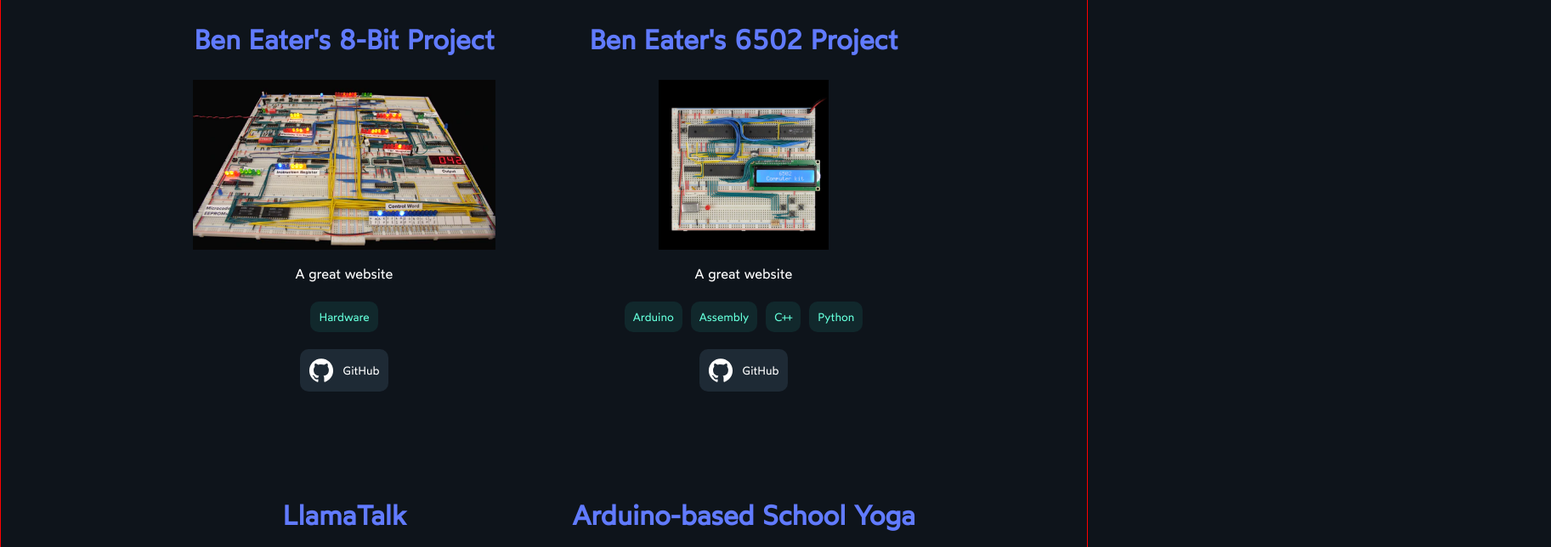
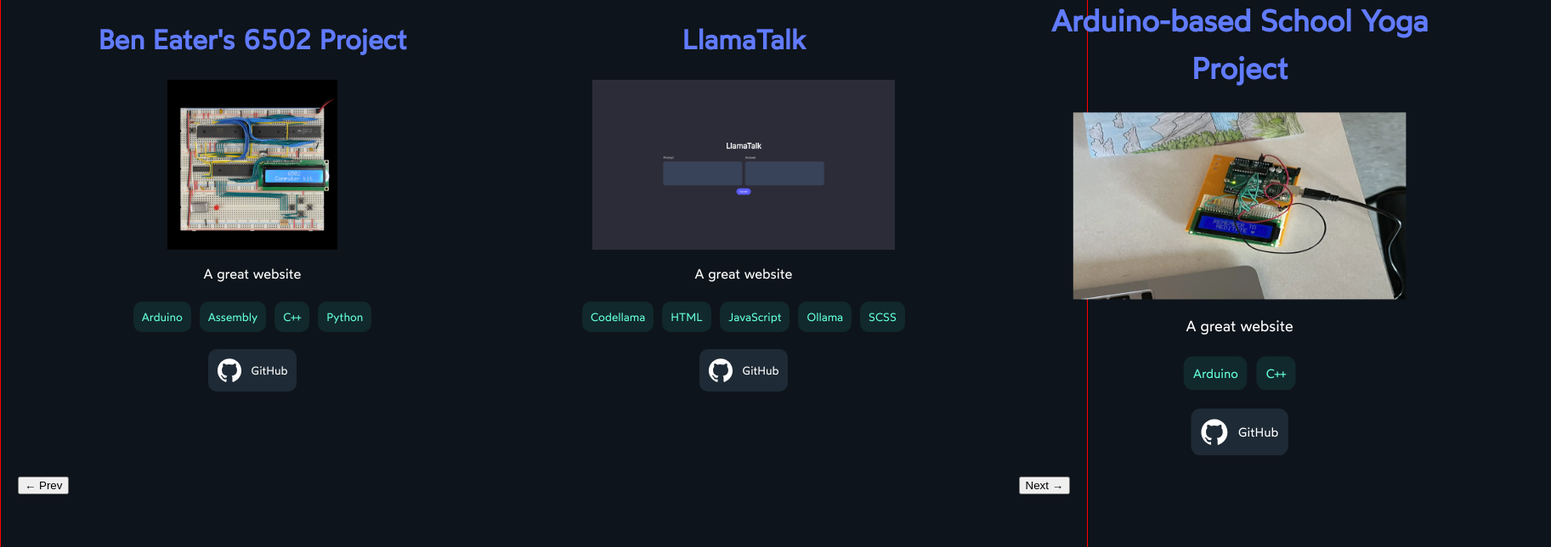
Before and after one commit to soodaayush/aayushsood-v2, a Next.js app: page / in a window 1280 px wide. Shown: the part 1520-2164 px from the top of the page at 85% size, 1825 px wide, since content can reach past the window. Built offline with nearby package versions, Linux system fonts and the light colour scheme.

Commit message:
In process of adding project carousel

```diff
--- a/src/app/components/interest.js
+++ b/src/app/components/interest.js
@@ -6,7 +6,22 @@
 
 export default function Interest(props) {
   return (
-    <motion.div className={styles.interestContainer}>
+    <motion.div
+      initial={{ scale: 1, opacity: 0.9 }}
+      whileHover={{
+        scale: 1.1,
+        opacity: 1,
+        rotate: 5,
+        boxShadow: "0px 4px 20px rgba(255, 255, 255, 0.3)",
+        transition: { type: "spring", stiffness: 300, damping: 15 },
+        transformOrigin: "center",
+      }}
+      whileTap={{
+        scale: 0.95,
+        transition: { type: "spring", stiffness: 300, damping: 15 },
+      }}
+      className={styles.interestContainer}
+    >
       <h1 className={styles.interestTitle}>
         <div className={styles.interestIcon}>{props.icon}</div>
         {props.name}
--- a/src/app/components/techincalSkill.js
+++ b/src/app/components/techincalSkill.js
@@ -8,9 +8,9 @@
   return (
     <motion.div
       whileHover={{
-        scale: 1.1, // Slightly enlarge
-        backgroundColor: "#2d3748", // Change background color (orange)
-        boxShadow: "0px 10px 20px rgba(0, 0, 0, 0.2)", // Add shadow
+        scale: 1.1,
+        backgroundColor: "#2d3748",
+        boxShadow: "0px 10px 20px rgba(0, 0, 0, 0.2)",
       }}
       className={styles.technicalSkillContainer}
     >
--- a/src/app/page.js
+++ b/src/app/page.js
@@ -11,6 +11,7 @@
 import eightBit from "./assets/projects/thumbnails/8-bit-computer.webp";
 import sixtyFiveZeroTwo from "./assets/projects/thumbnails/6502.webp";
 import llamaTalk from "./assets/projects/thumbnails/llamatalk.png";
+import arduinoYogaProject from "./assets/projects/thumbnails/arduino-yoga-project.webp";
 import wordSmith from "./assets/projects/thumbnails/wordsmith.png";
 import leetCode from "./assets/projects/thumbnails/leetcode.png";
 import coinDeno from "./assets/projects/thumbnails/coindeno.png";
@@ -60,7 +61,7 @@
   {
     name: "Arduino-based School Yoga Project",
     link: "https://www.aayushsood.com/",
-    image: Aayush,
+    image: arduinoYogaProject,
     description: "A great website",
     tags: ["Arduino", "C++"].sort((a, b) => a.localeCompare(b)),
     github: "https://github.com/soodaayush",
@@ -234,6 +235,26 @@
   const [isDeleting, setIsDeleting] = useState(false);
   const [cursorVisible, setCursorVisible] = useState(true);
 
+  const [currentIndex, setCurrentIndex] = useState(0);
+
+  const nextProject = () => {
+    setCurrentIndex((prevIndex) => (prevIndex + 1) % projects.length);
+  };
+
+  const prevProject = () => {
+    setCurrentIndex((prevIndex) =>
+      prevIndex === 0 ? projects.length - 1 : prevIndex - 1
+    );
+  };
+
+  // Determine the projects to show (3 at a time, with a 'sticking-out' 4th)
+  const visibleProjects = projects.slice(currentIndex, currentIndex + 3);
+
+  // If we're at the last few projects, adjust to show a full set of 3
+  if (visibleProjects.length < 3) {
+    visibleProjects.push(...projects.slice(0, 3 - visibleProjects.length));
+  }
+
   useEffect(() => {
     let typingTimeout;
 
@@ -331,18 +352,26 @@
           transition={{ duration: 0.8, ease: "easeOut", delay: 0.2 }}
           className={styles.projectList}
         >
-          {projects.map((project, index) => (
-            <Project
-              key={index}
-              name={project.name}
-              link={project.link}
-              image={project.image}
-              description={project.description}
-              tags={project.tags}
-              github={project.github}
-            />
-          ))}
+          {projects
+            .slice(currentIndex, currentIndex + 4)
+            .map((project, index) => (
+              <motion.div
+                key={project.name}
+                className={`${styles.projectCard} ${
+                  index === 3 ? styles.stickOut : ""
+                }`}
+                initial={{ opacity: 0 }}
+                animate={{ opacity: 1 }}
+                transition={{ duration: 0.5 }}
+              >
+                <Project {...project} />
+              </motion.div>
+            ))}
         </motion.div>
+        <div className={styles.projectToggles}>
+          <button onClick={prevProject}>← Prev</button>
+          <button onClick={nextProject}>Next →</button>
+        </div>
       </div>
       <div className={styles.interestsContainer}>
         <h1 className={styles.sectionHeading}>Interests</h1>
--- a/src/app/styles/interest.module.css
+++ b/src/app/styles/interest.module.css
@@ -4,17 +4,16 @@
   margin-bottom: 16px;
   break-inside: avoid;
   text-align: justify;
+  overflow: visible;
+
 }
-
-/* .interestContainer:hover {
-  box-shadow: 0 5px 15px #8892b0;
-} */
 
 .interestTitle {
   display: flex;
   justify-content: center;
   align-items: center;
   transition: 0.15s ease-in-out;
+  overflow: visible;
 }
 
 .interestContainer:hover .interestTitle {
--- a/src/app/styles/page.module.css
+++ b/src/app/styles/page.module.css
@@ -65,7 +65,14 @@
   justify-content: center;
   align-items: center;
   gap: 20px;
-  flex-wrap: wrap;
+}
+
+.projectToggles {
+  display: flex;
+  justify-content: space-between;
+  align-items: center;
+  margin-top: 20px;
+  width: 100%;
 }
 
 .interestsContainer {
@@ -76,6 +83,7 @@
   padding: 20px;
   width: 100%;
   box-sizing: border-box;
+  overflow: hidden;
 }
 
 .interestList {
@@ -84,6 +92,7 @@
   padding: 16px;
   width: 100%;
   box-sizing: border-box;
+  overflow: visible;
 }
 
 @media (max-width: 875px) {
@@ -106,3 +115,12 @@
     flex-direction: column;
   }
 }
+
+.projectCard {
+  flex: 0 0 30%; /* Ensure each project takes up around 30% of the container */
+  transition: transform 0.3s ease-in-out;
+}
+
+.projectCard.stickOut {
+  transform: scale(1.1) translateX(10px); /* Emphasizes the last card */
+}
```
Also changed, not shown: src/app/assets/projects/thumbnails/arduino-yoga-project.webp (added).
